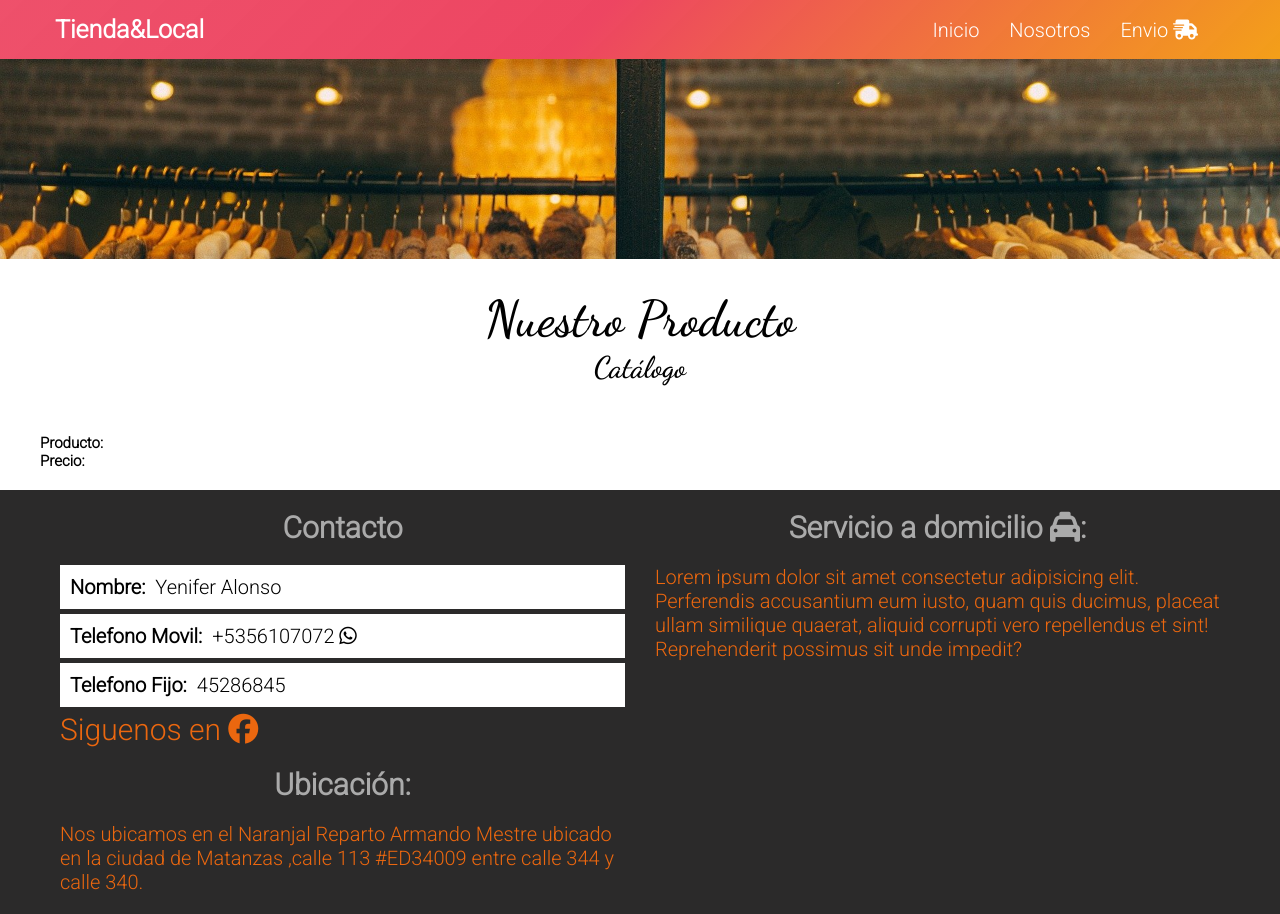
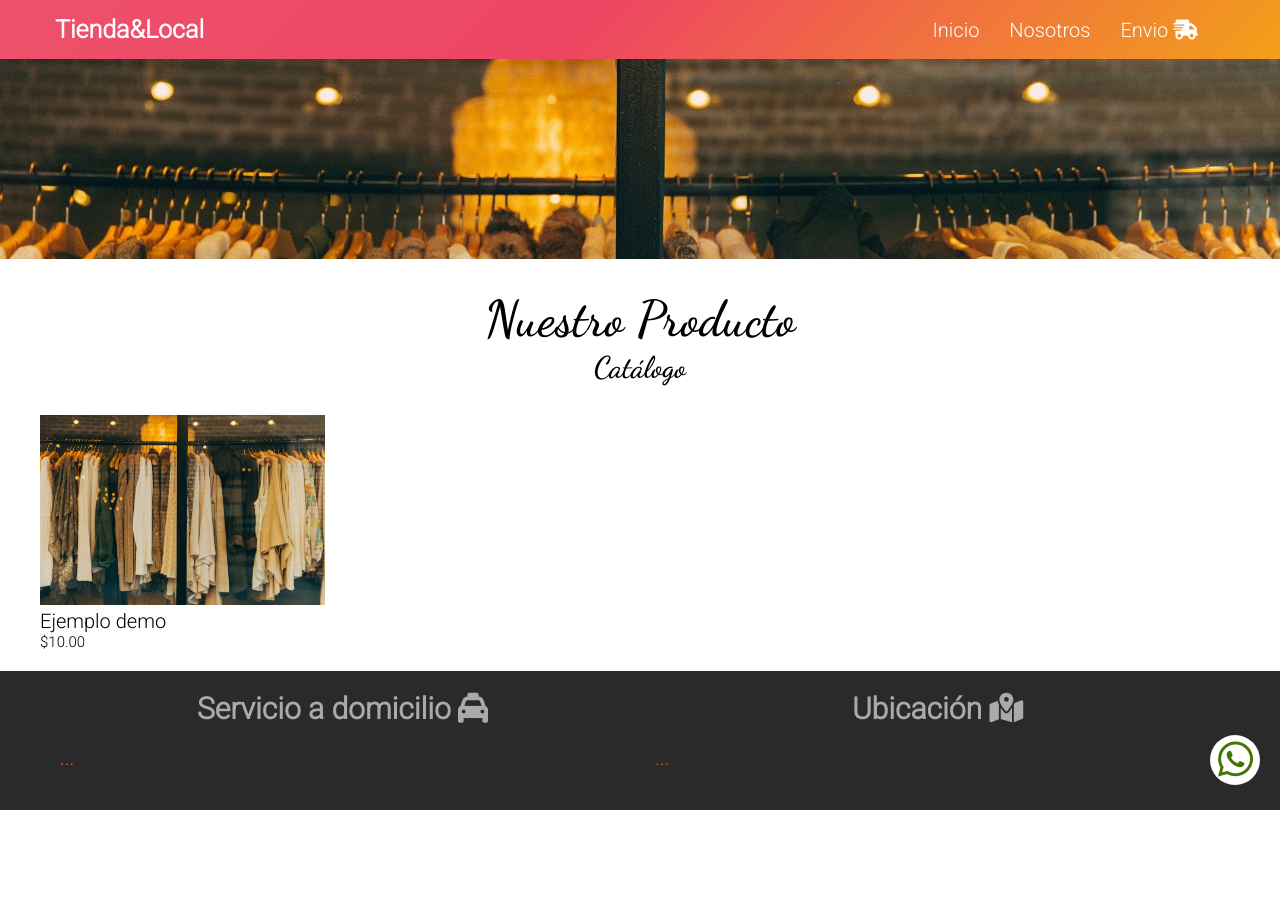
Before and after one commit to Yariel04/store, a plain HTML site: page index.html in a window 1280 px wide. After the commit the page ends 810 px from the top, so only its background shows below. Drawn offline with Linux system fonts and the light colour scheme.

Commit message:
Cambios 13/09/24

```diff
--- /dev/null
+++ b/data.js
@@ -0,0 +1,110 @@
+//CREAR ELEMENTOS
+export function creator(father,typeElement,classes= null,id= null,name= null,value = null,type= null,label= null) {
+    if (typeElement != null) {
+
+      var element = document.createElement(`${typeElement}`);
+        if(type != null){element.setAttribute("type", type);}
+        if(classes != null){element.setAttribute("class", classes);}
+        if(id != null){element.setAttribute("id", id);}
+        if(value != null){element.setAttribute("value", value);}
+        if(name != null){element.setAttribute("name", name);}
+        father.appendChild(element);
+      }
+      if(label != null){
+        var element_label = document.createElement('label')
+            element_label.setAttribute('for',id)
+            element_label.innerHTML = `${label}`
+            father.appendChild(element_label)
+      }
+
+    return element;
+}
+
+export const productos = [
+    {
+        productos : "Ejemplo demo",
+        piezas : "",
+        talla : "",
+        precio : "$10.00",
+        img : "img/ropa.jpg",
+    },
+];
+
+export const informacion = {
+    contacto : {
+        nombre : "",
+        tel_movil : "5356107072",
+        tel_fijo : "",
+        servicio_domicilio : "...",
+        ubicacion : "...",
+    },
+    tabs : {
+
+    }
+}
+
+export const plantilla = {
+    header : (data)=>{
+        if(data.father){
+            data.father.innerHTML =
+            `
+                <div class="contenedor contenido-header">
+                    <div class="titulo">
+                        <h2> Tienda&Local</h2>
+                    </div>
+                    <nav class="navegacion">
+                        <a href="index.html">Inicio</a>
+                        <a href="nosotros.html">Nosotros</a>
+                        <a href="#domicilio">Envio <i class="fas fa-shipping-fast"></i></a>
+                    </nav>
+                </div>
+            `
+        }
+    },
+    footer : (data)=>{
+        if(data.father){
+            data.father.innerHTML =
+            `
+                <div class="contenedor footer-contenido">
+                    <!--<div class="footer-contacto">
+                        <h3>Contacto</h3>
+                        <p class="texto"><b>Nombre:</b>Yenifer Alonso</p>
+                        <p class="texto"><b>Telefono Movil:</b>+5356107072 <i class="fab fa-whatsapp"></i></p>
+                        <p class="texto"><b>Telefono Fijo:</b>45286845</p>
+                        <p class="redes">Siguenos en <i class="fab fa-facebook"></i></p>
+                    </div>-->
+
+                    <div class="footer-domicilio" id="domicilio">
+                        <h3>Servicio a domicilio <i class="fas fa-taxi"></i></h3>
+                        <p>${data.servicio_domicilio}</p>
+                    </div>
+
+                    <div class="footer-ubicacion" id="ubicacion">
+                        <h3>Ubicación <i class="fas fa-map-marked-alt"></i></h3>
+                        <p>${data.ubicacion}</p>
+                    </div>
+                    <div class="container-icon-WhatsApp">
+                        <a href="https://api.whatsapp.com/send?phone=${data.tel_movil}" target="blank" class="icon-whatsapp"><i class="fab fa-whatsapp"></i></a>
+                    </div>
+                </div>
+            `
+        }
+    },
+    productos : (data)=>{
+        if(data.father){
+            var  div_all = creator(data.father,'div',`seccion-producto${data.identfier}`)
+            var seccion = creator(div_all,'div','seccion-incluida')
+            var div_img = creator(seccion,'div','imagen-incluida')
+            var img = creator(div_img,'img')
+                img.setAttribute("src",`${data.img}`)
+            var div_lista = creator(div_img,'div','lista-incluida')
+            div_lista.innerHTML =
+            `
+                <ul>
+                    <li class="li-name">${data.productos}</li>
+                    <li class="li-precio">${data.precio}</li>
+                </ul>
+            `
+        }
+    }
+}
--- a/estilos.css
+++ b/estilos.css
@@ -142,6 +142,14 @@ filter: progid:DXImageTransform.Microsoft.gradient( startColorstr='#ccea2546', e
 
 li{
     list-style: none;
+    font-size: 2rem;
+}
+.li-name{
+    list-style: none;
+    font-size: 2rem;
+}
+.li-precio{
+    list-style: none;
     font-size: 1.5rem;
 }
 
@@ -216,6 +224,46 @@ li{
 
 }
 
+/*--------Iconos--------*/
+.container-icon-WhatsApp{
+    position: fixed;
+    bottom: 2rem;
+    right:  2rem;
+    background-color: white;
+    padding: 10px;
+    width: 50px;
+    height: 50px;
+    border-radius: 50%;
+    transition: transform 3s ease-in-out;
+    animation: 2s linear  infinite ;
+    animation-name: slidein;
+}
+
+.icon-whatsapp{
+    top: 2px;
+    left: 8px;
+    position: absolute;
+    font-size: 4rem;
+    color: #417505;
+    cursor: pointer;
+    transition: color 0.3s;
+}
+
+
+  @keyframes slidein {
+    0% {
+        transform: translate(0,0);
+    }
+
+    50% {
+        transform: translate(0,10%);
+    }
+
+    100% {
+        transform: translate(0,0);
+    }
+  }
+
 
 
 /*------pagina nosotros-----*/
--- a/index.html
+++ b/index.html
@@ -14,24 +14,10 @@
         <link href="https://fonts.googleapis.com/css2?family=Dancing+Script:wght@600&family=Roboto:wght@300&display=swap" rel="stylesheet">
     </head>
     <body>
-        <header class="header">
-            <div class="contenedor contenido-header">
-                <div class="titulo">
-                    <h2> Tienda&Local</h2>
-                </div>
-                <nav class="navegacion">
-                    <a href="index.html">Inicio</a>
-                    <a href="nosotros.html">Nosotros</a>
-                    <a href="#domicilio">Envio <i class="fas fa-shipping-fast"></i></a>
-
-                </nav>
-            </div>
-        </header>
-
+        <header class="header"></header>
         <div class="imagen">
             <img src="img/ropa.jpg"/>
         </div>
-
         <section class="seccion">
             <div class="seccion-titulo">
                 <h4>Nuestro Producto</h4>
@@ -39,32 +25,9 @@
             </div>
             <div class="contenedor contenido-producto"></div>
         </section>
-        <footer class="footer" id="footer">
-            <div class="contenedor footer-contenido">
-                <div class="footer-contacto">
-                <h3>Contacto</h3>
-                <p class="texto"><b>Nombre:</b>Yenifer Alonso</p>
-                <p class="texto"><b>Telefono Movil:</b>+5356107072 <i class="fab fa-whatsapp"></i></p>
-                <p class="texto"><b>Telefono Fijo:</b>45286845</p>
-                <p class="redes">Siguenos en <i class="fab fa-facebook"></i></p>
-            </div>
-
-            <div class="footer-domicilio" id="domicilio">
-                <h3>Servicio a domicilio <i class="fas fa-taxi"></i>:</h3>
-
-                <p>Lorem ipsum   dolor sit amet consectetur adipisicing elit. Perferendis accusantium eum iusto, quam quis ducimus, placeat ullam similique quaerat, aliquid corrupti vero repellendus et sint! Reprehenderit possimus sit unde impedit?</p>
-            </div>
-
-            <div class="footer-ubicacion" id="ubicacion">
-                <h3>Ubicación:</h3>
-
-                <p>Nos ubicamos en el
-                    Naranjal Reparto Armando Mestre ubicado en la ciudad de Matanzas ,calle 113 #ED34009 entre calle 344 y calle 340.
-                </p>
-            </div>
-            </div>
-        </footer>
-        <script src="https://kit.fontawesome.com/2c36e9b7b1.js" crossorigin="anonymous"></script>
-        <script src="index.js"></script>
+        <footer class="footer" id="footer"></footer>
+        <!--Fontasonw-->
+        <script src="https://kit.fontawesome.com/9d724074b8.js" crossorigin="anonymous"></script>
+        <script src="index.js" type="module"></script>
     </body>
 </html>
--- a/index.js
+++ b/index.js
@@ -1,43 +1,33 @@
-const productos = [
-    {
-        productos : "",
-        piezas : "",
-        talla : "",
-        precio : "",
-        img : "",
-    }
-];
+import {productos,informacion,plantilla} from "/data.js"
 
+const headers = document.querySelector(".header")
+if(headers){
+    plantilla.header({
+        father : headers,
+    })
+}
 const contenido_producto = document.querySelector(".contenido-producto")
 if(contenido_producto){
     Object.keys(productos).forEach((each_prod,index)=>{
         let res_prod = productos[each_prod];
-        var div = document.createElement('div')
-            div.setAttribute("class",`seccion-producto${index}`)
-
-        var seccion = document.createElement("div")
-            seccion.setAttribute("class",`seccion-incluida`)
-            div.appendChild(seccion);
-
-        var div_img = document.createElement("div")
-            div_img.setAttribute("class",`imagen-incluida`)
-            seccion.appendChild(div_img)
-        var img = document.createElement("img")
-            img.setAttribute("src",`${res_prod.img}`)
-            div_img.appendChild(img)
-
-        var div_lista = document.createElement('div')
-            div_lista.setAttribute("class","lista-incluida")
-            div_lista.innerHTML =
-            `
-                <ul>
-                    <li><b>Producto:</b>${res_prod.productos}</li>
-                    <!--<li><b>Pieza:</b>${res_prod.piezas}</li>
-                    <li><b>Talla:</b>${res_prod.talla}</li>-->
-                    <li><b>Precio:</b>${res_prod.precio}</li>
-                </ul>
-            `
-        seccion.appendChild(div_lista)
-        contenido_producto.appendChild(div)
+        plantilla.productos({
+            father : contenido_producto,
+            productos : res_prod.productos,
+            piezas : res_prod.piezas,
+            talla : res_prod.talla,
+            precio : res_prod.precio,
+            img : res_prod.img,
+            identfier : index,
+        })
     })
 }
+
+const footer = document.querySelector('.footer')
+if(footer){
+    plantilla.footer({
+        father : footer,
+        tel_movil : informacion.contacto.tel_movil,
+        ubicacion : informacion.contacto.ubicacion,
+        servicio_domicilio : informacion.contacto.servicio_domicilio,
+    })
+}
```
Also changed, not shown: nosotros.html (+2 -9 lines).
